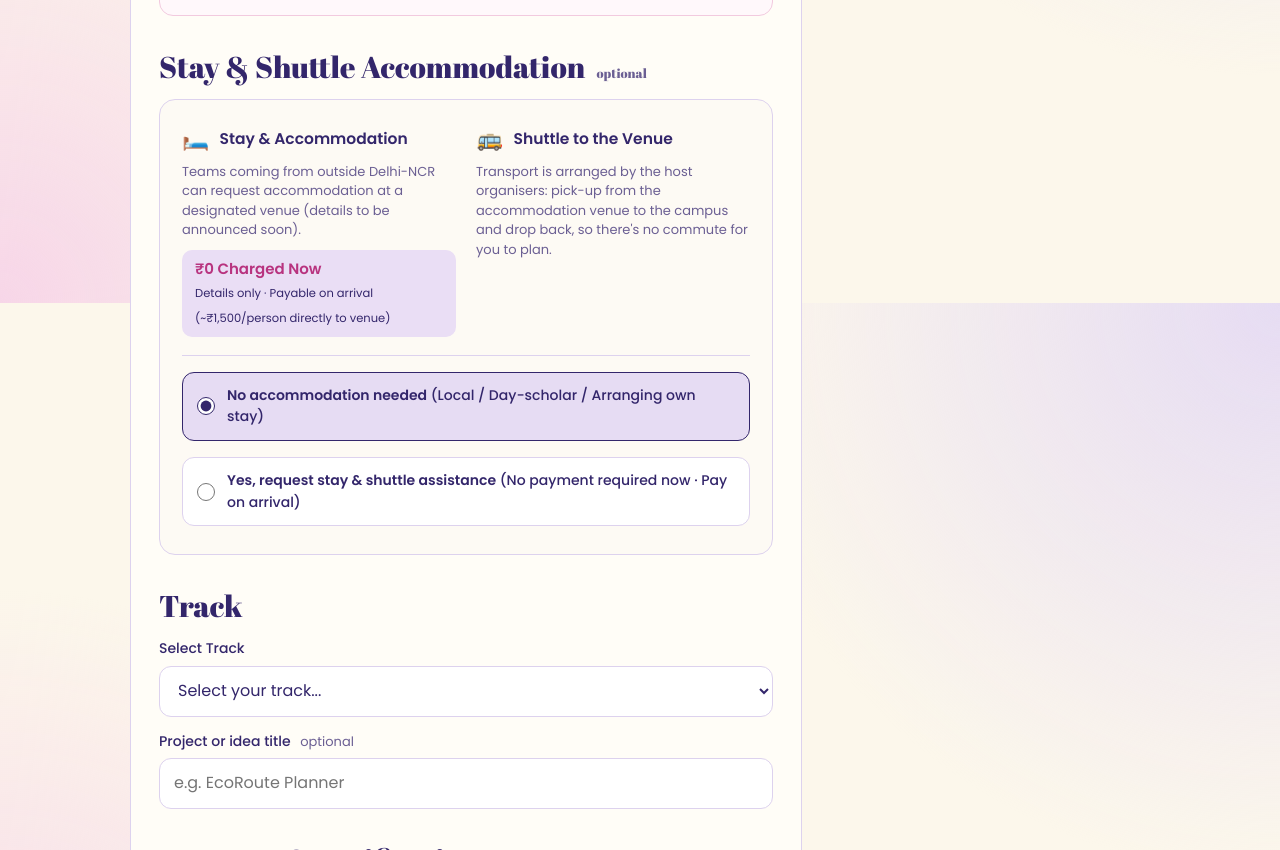
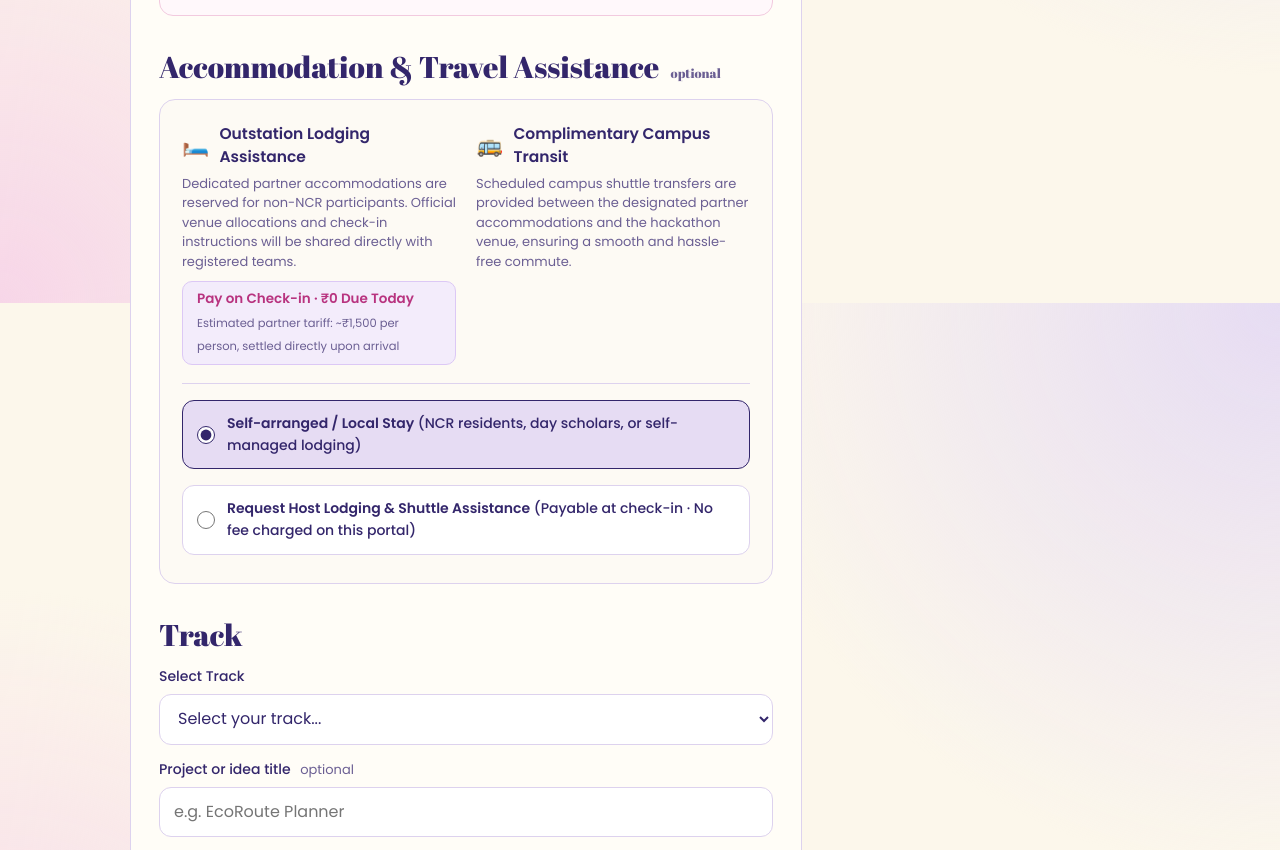
Before and after one commit to Tarunkush0620/HackEarth-Registration, a website: page public/index.html in a window 1280 px wide. Shown: the part 2097-2947 px from the top of the page. Drawn offline with Linux system fonts and the light colour scheme; no server answers.

Commit message:
feat: polish accommodation copy into professional and elegant executive tone

```diff
--- a/public/app.js
+++ b/public/app.js
@@ -76,7 +76,7 @@
     for (let n = 1; n <= state.size; n++) {
       const opt = document.createElement('option');
       opt.value = n;
-      opt.textContent = `${n} member${n > 1 ? 's' : ''} (Payable on arrival)`;
+      opt.textContent = `${n} member${n > 1 ? 's' : ''} (Payable at venue on check-in)`;
       if (n === oldVal || (!oldVal && n === state.size)) opt.selected = true;
       sel.appendChild(opt);
     }
@@ -96,7 +96,7 @@
       stayCount = sel ? parseInt(sel.value, 10) || state.size : state.size;
       const subEl = $('#staySubtotal');
       if (subEl) {
-        subEl.textContent = `ℹ️ Accommodation Request: ${stayCount} member(s). No stay fee is charged right now on this portal. Venue stay charges (approx. ₹1,500/person) are payable later directly upon check-in.`;
+        subEl.textContent = `ℹ️ Assistance Preference Recorded: Lodging requested for ${stayCount} member(s). No payment is charged on this portal. Partner check-in instructions and room allocations will be communicated directly. Estimated tariff (~₹1,500/guest) is payable on arrival.`;
       }
     }
 
--- a/public/index.html
+++ b/public/index.html
@@ -100,42 +100,42 @@
       </div>
     </div>
 
-    <h2>Stay &amp; Shuttle Accommodation <span class="opt">optional</span></h2>
+    <h2>Accommodation &amp; Travel Assistance <span class="opt">optional</span></h2>
     <div class="stay-box">
       <div class="stay-info-grid">
         <div class="stay-info-col">
           <div class="stay-icon-title">
             <span class="stay-icon">🛏️</span>
-            <h3>Stay &amp; Accommodation</h3>
+            <h3>Outstation Lodging Assistance</h3>
           </div>
-          <p class="stay-desc">Teams coming from outside Delhi-NCR can request accommodation at a designated venue (details to be announced soon).</p>
+          <p class="stay-desc">Dedicated partner accommodations are reserved for non-NCR participants. Official venue allocations and check-in instructions will be shared directly with registered teams.</p>
           <div class="stay-price-pill">
-            <b>₹0 Charged Now</b>
-            <span>Details only · Payable on arrival (~₹1,500/person directly to venue)</span>
+            <b>Pay on Check-in · ₹0 Due Today</b>
+            <span>Estimated partner tariff: ~₹1,500 per person, settled directly upon arrival</span>
           </div>
         </div>
         <div class="stay-info-col">
           <div class="stay-icon-title">
             <span class="stay-icon">🚌</span>
-            <h3>Shuttle to the Venue</h3>
+            <h3>Complimentary Campus Transit</h3>
           </div>
-          <p class="stay-desc">Transport is arranged by the host organisers: pick-up from the accommodation venue to the campus and drop back, so there's no commute for you to plan.</p>
+          <p class="stay-desc">Scheduled campus shuttle transfers are provided between the designated partner accommodations and the hackathon venue, ensuring a smooth and hassle-free commute.</p>
         </div>
       </div>
 
       <div class="stay-selector-box">
         <label class="stay-choice">
           <input type="radio" name="needStay" value="no" checked>
-          <span><b>No accommodation needed</b> (Local / Day-scholar / Arranging own stay)</span>
+          <span><b>Self-arranged / Local Stay</b> (NCR residents, day scholars, or self-managed lodging)</span>
         </label>
         <label class="stay-choice">
           <input type="radio" name="needStay" value="yes">
-          <span><b>Yes, request stay &amp; shuttle assistance</b> (No payment required now · Pay on arrival)</span>
+          <span><b>Request Host Lodging &amp; Shuttle Assistance</b> (Payable at check-in · No fee charged on this portal)</span>
         </label>
       </div>
 
       <div id="stayCountWrapper" class="stay-count-wrapper" hidden>
-        <label for="stayCount">How many members need accommodation?</label>
+        <label for="stayCount">Number of team members requiring lodging</label>
         <select id="stayCount" name="stayCount"></select>
         <p class="stay-subtotal" id="staySubtotal"></p>
       </div>
--- a/public/style.css
+++ b/public/style.css
@@ -145,10 +145,10 @@ fieldset { border: 0; padding: 0; margin: 0; min-width: 0; }
 .stay-icon { font-size: 22px; }
 .stay-desc { margin: 0; font-size: 13px; line-height: 1.5; color: var(--indigo-soft); }
 .stay-price-pill {
-  display: inline-block; background: #eadef5; color: var(--indigo); padding: 7px 13px; border-radius: 10px; margin-top: 10px;
+  display: inline-block; background: #f3ecfb; border: 1px solid #dcc8f5; color: var(--indigo); padding: 8px 14px; border-radius: 10px; margin-top: 10px; line-height: 1.4;
 }
-.stay-price-pill b { display: block; font-size: 15px; color: var(--magenta); }
-.stay-price-pill span { font-size: 11.5px; }
+.stay-price-pill b { display: block; font-size: 13.5px; font-weight: 700; color: var(--magenta); margin-bottom: 2px; }
+.stay-price-pill span { font-size: 11.5px; color: var(--indigo-soft); }
 
 .stay-selector-box { display: flex; flex-direction: column; gap: 10px; margin-top: 16px; }
 .stay-choice {
```
